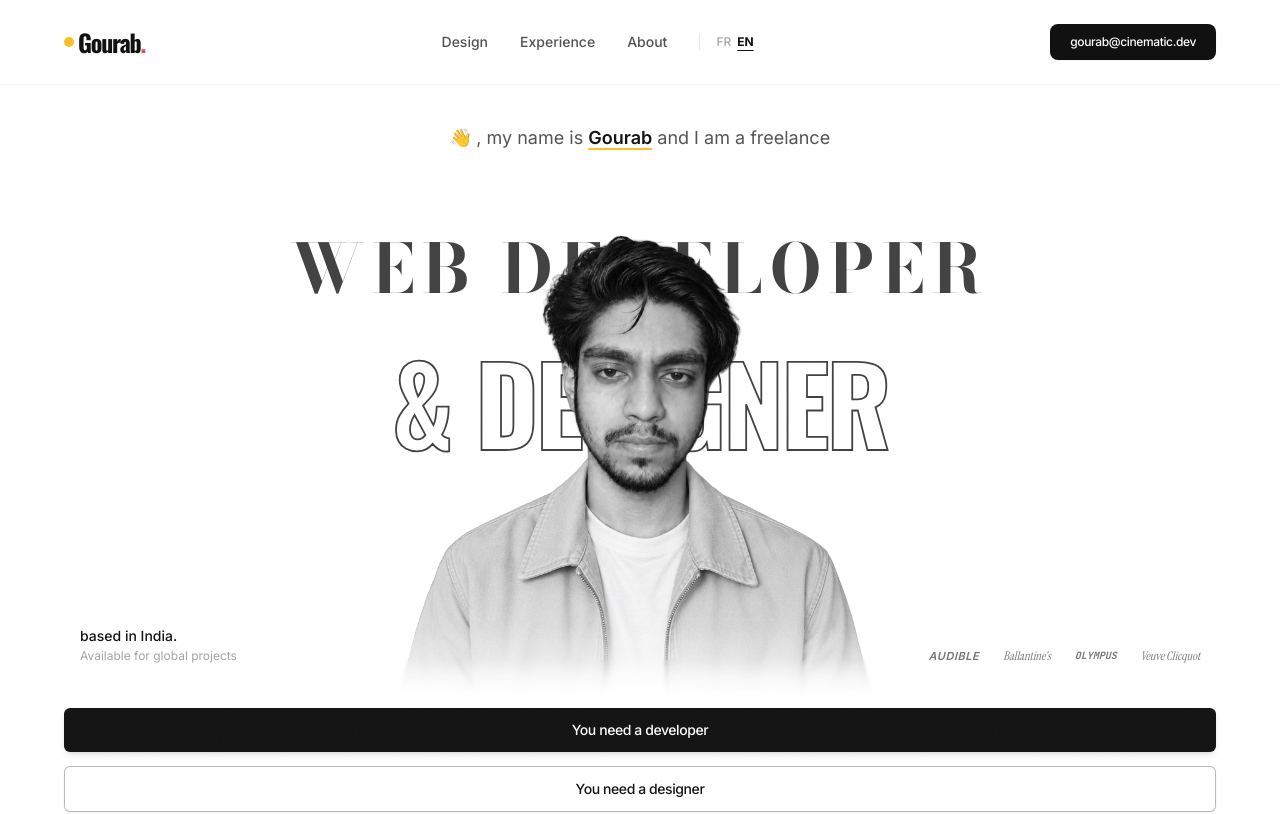
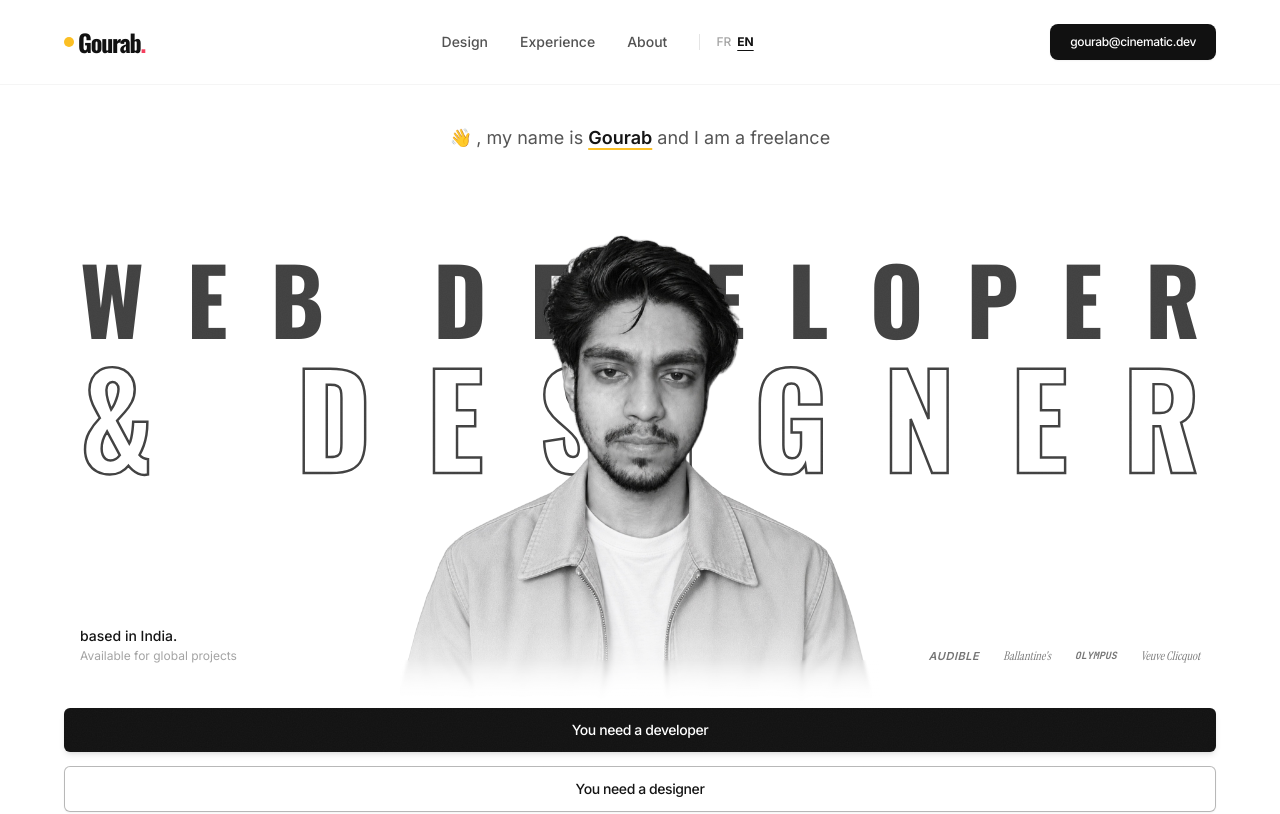
Before and after one commit to gourabs444-del/GOURAB-PORTFOLIO, a Next.js app: page / in a window 1280 px wide. Shown: the top 814 px of the page. Built offline with nearby package versions, Linux system fonts and the light colour scheme.

Commit message:
style: match exact start and end points for WEB DEVELOPER and DESIGNER with bold normal typography

```diff
--- a/src/components/sections/Hero.tsx
+++ b/src/components/sections/Hero.tsx
@@ -113,36 +113,53 @@ export function Hero({ isLoaded }: HeroProps) {
       {/* Main 2-Line Layered Typography & Centered Cutout Portrait Scene (Exact Bazil Reference Match) */}
       <div className="relative my-auto w-full max-w-7xl mx-auto flex flex-col items-center justify-center py-2 sm:py-4 min-h-[320px] xs:min-h-[360px] sm:min-h-[440px] md:min-h-[500px] lg:min-h-[540px]">
         {/* Background Typography Container (z-10, strictly behind the foreground portrait) */}
-        <div className="relative z-10 w-full max-w-6xl mx-auto flex flex-col items-center justify-center text-center select-none -translate-y-8 sm:-translate-y-14 md:-translate-y-20 lg:-translate-y-24 px-2 sm:px-4">
-          {/* Line 1 (Solid Bold Black): WEB DEVELOPER (Bodoni Moda Luxury Editorial Serif) */}
+        <div className="relative z-10 w-full max-w-5xl lg:max-w-6xl mx-auto flex flex-col items-center justify-center text-center select-none -translate-y-6 xs:-translate-y-10 sm:-translate-y-16 md:-translate-y-22 lg:-translate-y-26 px-2 sm:px-4">
+          {/* Line 1 (Solid Bold Black): WEB DEVELOPER (Identical Start & End Point) */}
           <div
             ref={headlineTopRef}
-            className="w-full relative z-10 mb-4 sm:mb-7 md:mb-9 lg:mb-11"
+            className="w-full relative z-10 mb-1.5 sm:mb-3 md:mb-4"
           >
-            <h1
-              className="font-bodoni uppercase font-bold text-[8.2vw] sm:text-[7.4vw] md:text-[6.4vw] lg:text-[5.8vw] xl:text-[5.3vw] tracking-[0.05em] sm:tracking-[0.09em] md:tracking-[0.11em] text-[#111111] leading-none whitespace-nowrap"
+            <svg viewBox="0 0 1000 80" className="w-full h-auto overflow-visible" preserveAspectRatio="none">
+              <text
+                x="0"
+                y="68"
+                textLength="1000"
+                lengthAdjust="spacing"
+                className="font-oswald uppercase fill-[#111111]"
                 style={{
-                fontFamily: "var(--font-bodoni), 'Bodoni Moda', Georgia, serif",
+                  fontFamily: "var(--font-oswald), sans-serif",
+                  fontSize: "82px",
                   fontWeight: "700",
                 }}
               >
                 WEB DEVELOPER
-            </h1>
+              </text>
+            </svg>
           </div>
 
-          {/* Line 2 (Outlined Stroked Text Behind Portrait): & DESIGNER (Tall Bold Outlined) */}
+          {/* Line 2 (Outlined Stroked Text Behind Portrait): & DESIGNER (Identical Start & End Point) */}
           <div
             ref={headlineBottomRef}
             className="w-full relative z-10"
           >
-            <h2
-              className="font-oswald uppercase font-black text-[12vw] sm:text-[11vw] md:text-[10vw] lg:text-[9.2vw] xl:text-[8.5vw] leading-none tracking-tight select-none text-transparent whitespace-nowrap"
+            <svg viewBox="0 0 1000 110" className="w-full h-auto overflow-visible" preserveAspectRatio="none">
+              <text
+                x="0"
+                y="94"
+                textLength="1000"
+                lengthAdjust="spacing"
+                className="font-oswald uppercase fill-transparent"
                 style={{
-                WebkitTextStroke: "1.8px #111111",
+                  fontFamily: "var(--font-oswald), sans-serif",
+                  fontSize: "115px",
+                  fontWeight: "700",
+                  stroke: "#111111",
+                  strokeWidth: "2.2px",
                 }}
               >
                 &amp; DESIGNER
-            </h2>
+              </text>
+            </svg>
           </div>
         </div>
 
```
Lines whose indentation alone changed are shown as unchanged.
